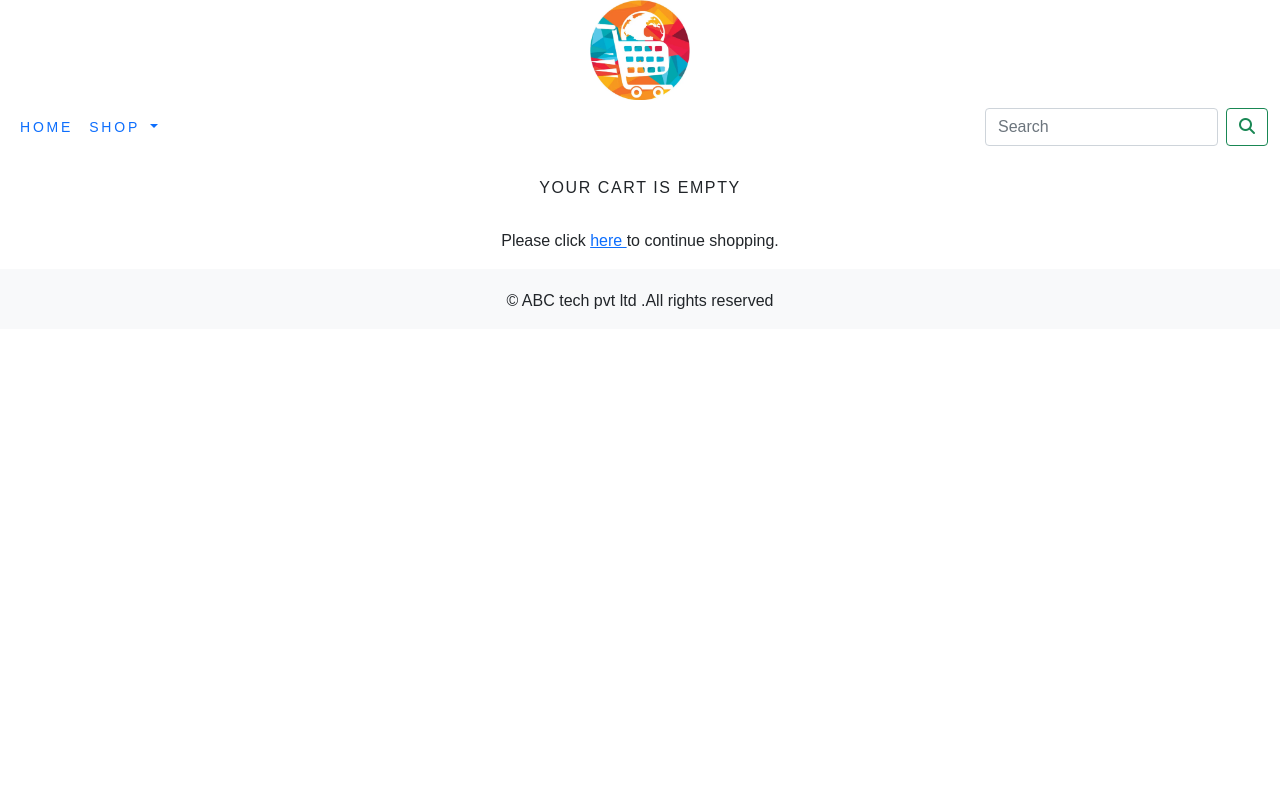
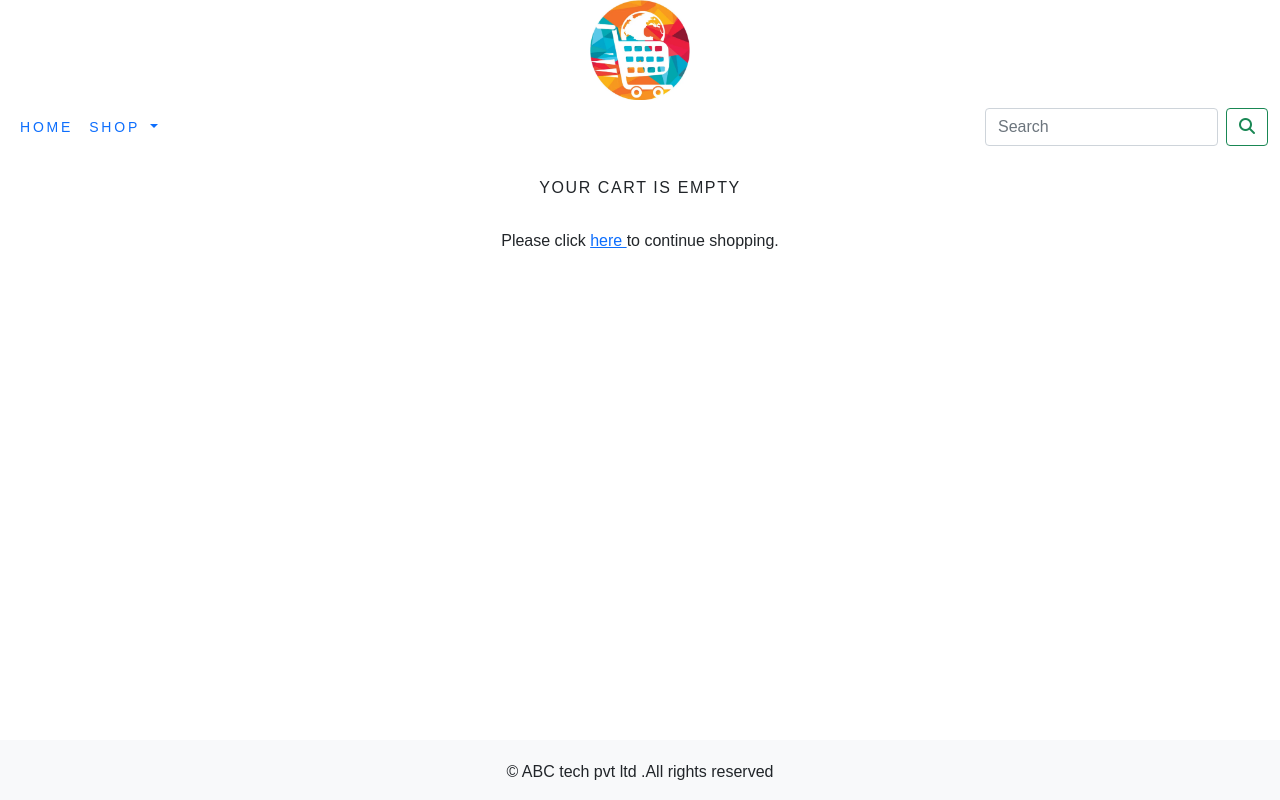
Before and after one commit to adhilshaw/ecommerce-project, a Django app: page /cart/ in a window 1280 px wide. Run offline with Django 4.2, Linux system fonts and the light colour scheme; data comes from the database, SQL or seed files in the repository; some libraries are stand-ins or nearby versions.

Commit message:
Update custom.css

```diff
--- a/static/css/custom.css
+++ b/static/css/custom.css
@@ -20,6 +20,10 @@ body{ font-family: 'Raleway', sans-serif;
 .my_footer{
     background-color:#f8f9fa;
     height:60px;
+    position: fixed;
+    left: 0;
+    bottom: 0;
+    width: 100%;
     }
 
 .my_footer p{
```
